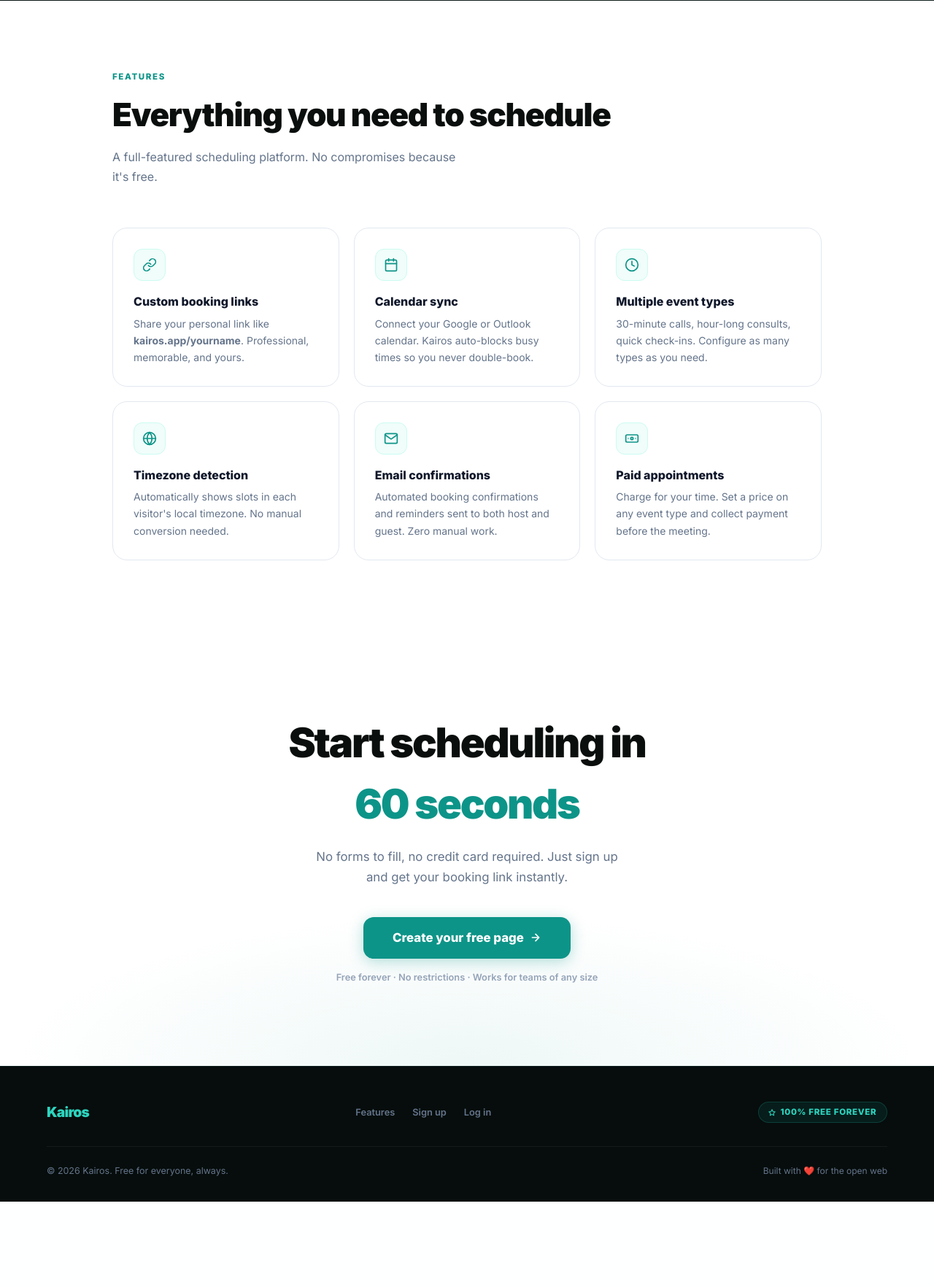
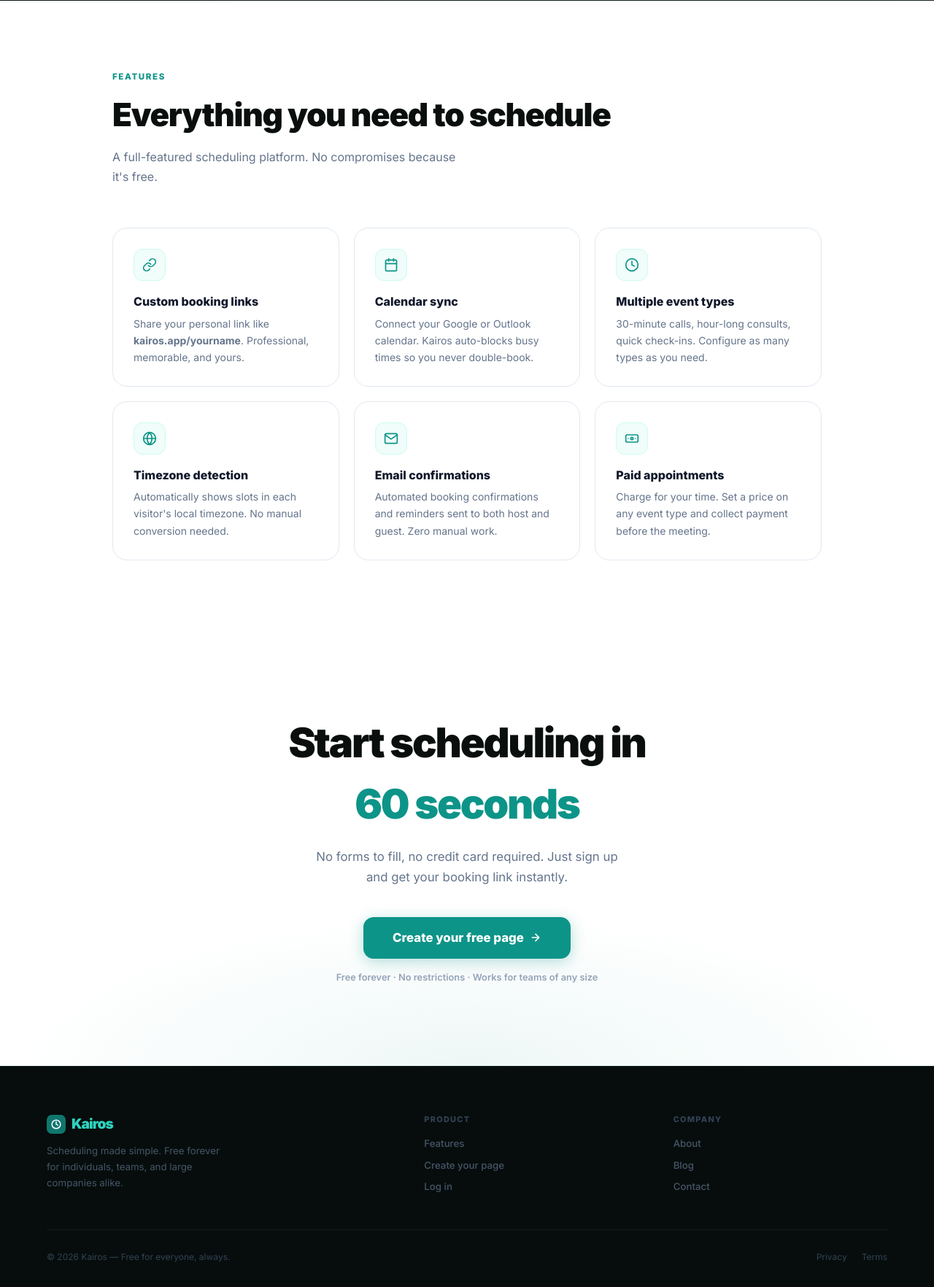
Before and after one commit to prayangshuuu/kairos, a Django app: page / in a window 1280 px wide. Shown: the part 1931-3695 px from the top of the page at 73% size. Before the commit the page ends 3578 px from the top, so only its background shows below. Run offline with Django 5.2, Linux system fonts and the light colour scheme; parts of the project's set-up code (start-up, migrations or seed data) failed here and were passed over.

Commit message:
feat: polish navbar and footer on landing page

```diff
--- a/templates/home.html
+++ b/templates/home.html
@@ -317,24 +334,44 @@
 
   /* ─── Footer ────────────────────────────────────── */
   .footer {
-    background: var(--dark); color: #64748b;
-    padding: 3rem 5% 2rem;
+    background: var(--dark);
     border-top: 1px solid rgba(45,212,191,0.08);
+    padding: 4rem 5% 2rem;
   }
-  .footer-top { display: flex; flex-wrap: wrap; justify-content: space-between; align-items: center; gap: 1.5rem; padding-bottom: 2rem; border-bottom: 1px solid rgba(255,255,255,0.06); }
-  .footer-logo { font-size: 1.2rem; font-weight: 900; color: var(--teal-400); letter-spacing: -0.04em; text-decoration: none; }
-  .footer-links { display: flex; flex-wrap: wrap; gap: 1.5rem; }
-  .footer-link  { font-size: 0.8rem; font-weight: 600; color: #64748b; text-decoration: none; transition: color 0.15s; }
+  .footer-grid {
+    display: grid;
+    grid-template-columns: 1.6fr 1fr 1fr;
+    gap: 3rem;
+    padding-bottom: 3rem;
+    border-bottom: 1px solid rgba(255,255,255,0.06);
+  }
+  @media (max-width: 700px) {
+    .footer-grid { grid-template-columns: 1fr 1fr; gap: 2rem; }
+    .footer-brand { grid-column: 1 / -1; }
+  }
+  .footer-logo {
+    display: flex; align-items: center; gap: 0.5rem;
+    font-size: 1.2rem; font-weight: 900; color: var(--teal-400);
+    letter-spacing: -0.05em; text-decoration: none; margin-bottom: 0.75rem;
+  }
+  .footer-logo-icon {
+    width: 26px; height: 26px; border-radius: 7px;
+    background: var(--teal-700);
+    display: flex; align-items: center; justify-content: center; flex-shrink: 0;
+  }
+  .footer-tagline { font-size: 0.83rem; color: #475569; line-height: 1.65; max-width: 240px; }
+  .footer-col-label { font-size: 0.68rem; font-weight: 800; letter-spacing: 0.12em; text-transform: uppercase; color: #334155; margin-bottom: 1rem; }
+  .footer-col-links { display: flex; flex-direction: column; gap: 0.6rem; }
+  .footer-link { font-size: 0.83rem; font-weight: 500; color: #475569; text-decoration: none; transition: color 0.15s; }
   .footer-link:hover { color: var(--teal-400); }
-  .footer-bottom { display: flex; flex-wrap: wrap; justify-content: space-between; align-items: center; gap: 1rem; padding-top: 1.5rem; }
-  .footer-copy { font-size: 0.78rem; }
-  .footer-free-badge {
-    display: inline-flex; align-items: center; gap: 0.4rem;
-    padding: 0.3rem 0.85rem; border-radius: 9999px;
-    font-size: 0.72rem; font-weight: 800; letter-spacing: 0.06em; text-transform: uppercase;
-    background: rgba(13,148,136,0.12); color: var(--teal-400);
-    border: 1px solid rgba(45,212,191,0.18);
+  .footer-bottom {
+    display: flex; flex-wrap: wrap; justify-content: space-between; align-items: center;
+    gap: 1rem; padding-top: 1.75rem;
   }
+  .footer-copy { font-size: 0.75rem; color: #334155; }
+  .footer-legal { display: flex; gap: 1.25rem; }
+  .footer-legal a { font-size: 0.75rem; color: #334155; text-decoration: none; transition: color 0.15s; }
+  .footer-legal a:hover { color: var(--teal-400); }
 
   /* ─── Responsive ────────────────────────────────── */
   @media (max-width: 640px) {
@@ -348,17 +385,31 @@
 {% block content %}
 
 {# ── NAVBAR ─────────────────────────────────── #}
-<nav class="nav">
-  <a href="/" class="nav-logo">Kairos</a>
+<nav class="nav" id="kairos-nav">
+  <a href="/" class="nav-logo">
+    <span class="nav-logo-icon">
+      <svg width="18" height="18" viewBox="0 0 24 24" fill="none" stroke="white" stroke-width="2.5" stroke-linecap="round" stroke-linejoin="round"><circle cx="12" cy="12" r="10"/><polyline points="12 6 12 12 16 14"/></svg>
+    </span>
+    Kairos
+  </a>
   <div class="nav-links">
     <a href="#features" class="nav-link">Features</a>
+    <div class="nav-divider"></div>
     <a href="{% url 'account_login' %}" class="nav-link">Log in</a>
     <a href="{% url 'account_signup' %}" class="nav-cta">
-      Get started — it's free
-      <svg width="14" height="14" viewBox="0 0 24 24" fill="none" stroke="currentColor" stroke-width="2.5" stroke-linecap="round" stroke-linejoin="round"><path d="M5 12h14M12 5l7 7-7 7"/></svg>
+      Get started free
+      <svg width="13" height="13" viewBox="0 0 24 24" fill="none" stroke="currentColor" stroke-width="2.5" stroke-linecap="round" stroke-linejoin="round"><path d="M5 12h14M12 5l7 7-7 7"/></svg>
     </a>
   </div>
 </nav>
+
+<script>
+  // Add .scrolled class on scroll for nav shadow
+  const kairosNav = document.getElementById('kairos-nav');
+  window.addEventListener('scroll', () => {
+    kairosNav.classList.toggle('scrolled', window.scrollY > 8);
+  }, { passive: true });
+</script>
 
 {# ── HERO ───────────────────────────────────── #}
 <section class="hero">
@@ -560,21 +611,47 @@
 
 {# ── FOOTER ─────────────────────────────────── #}
 <footer class="footer">
-  <div class="footer-top">
-    <a href="/" class="footer-logo">Kairos</a>
-    <div class="footer-links">
-      <a href="#features" class="footer-link">Features</a>
-      <a href="{% url 'account_signup' %}" class="footer-link">Sign up</a>
-      <a href="{% url 'account_login' %}" class="footer-link">Log in</a>
+  <div class="footer-grid">
+
+    {# Brand column #}
+    <div class="footer-brand">
+      <a href="/" class="footer-logo">
+        <span class="footer-logo-icon">
+          <svg width="14" height="14" viewBox="0 0 24 24" fill="none" stroke="white" stroke-width="2.5" stroke-linecap="round" stroke-linejoin="round"><circle cx="12" cy="12" r="10"/><polyline points="12 6 12 12 16 14"/></svg>
+        </span>
+        Kairos
+      </a>
+      <p class="footer-tagline">Scheduling made simple. Free forever for individuals, teams, and large companies alike.</p>
     </div>
-    <span class="footer-free-badge">
-      <svg width="10" height="10" viewBox="0 0 24 24" fill="none" stroke="currentColor" stroke-width="2.5" stroke-linecap="round" stroke-linejoin="round"><path d="M12 2l3.09 6.26L22 9.27l-5 4.87 1.18 6.88L12 17.77l-6.18 3.25L7 14.14 2 9.27l6.91-1.01L12 2z"/></svg>
-      100% Free Forever
-    </span>
+
+    {# Product column #}
+    <div>
+      <p class="footer-col-label">Product</p>
+      <div class="footer-col-links">
+        <a href="#features" class="footer-link">Features</a>
+        <a href="{% url 'account_signup' %}" class="footer-link">Create your page</a>
+        <a href="{% url 'account_login' %}" class="footer-link">Log in</a>
+      </div>
+    </div>
+
+    {# Company column #}
+    <div>
+      <p class="footer-col-label">Company</p>
+      <div class="footer-col-links">
+        <a href="/" class="footer-link">About</a>
+        <a href="/" class="footer-link">Blog</a>
+        <a href="/" class="footer-link">Contact</a>
+      </div>
+    </div>
+
   </div>
+
   <div class="footer-bottom">
-    <p class="footer-copy">&copy; {% now "Y" %} Kairos. Free for everyone, always.</p>
-    <p style="font-size:0.75rem;">Built with ❤️ for the open web</p>
+    <p class="footer-copy">&copy; {% now "Y" %} Kairos &mdash; Free for everyone, always.</p>
+    <div class="footer-legal">
+      <a href="/">Privacy</a>
+      <a href="/">Terms</a>
+    </div>
   </div>
 </footer>
 
```
Also changed, not shown: other parts of templates/home.html (+32 -15 lines).
